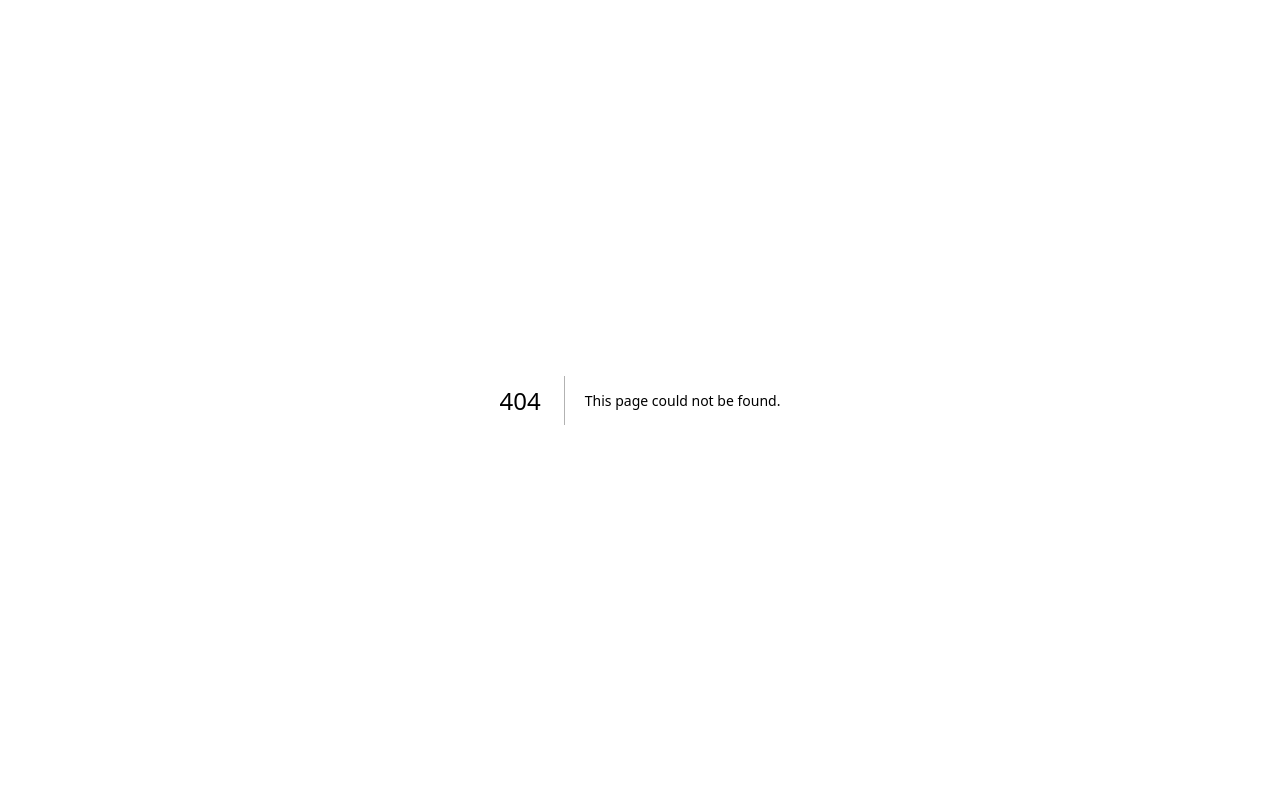
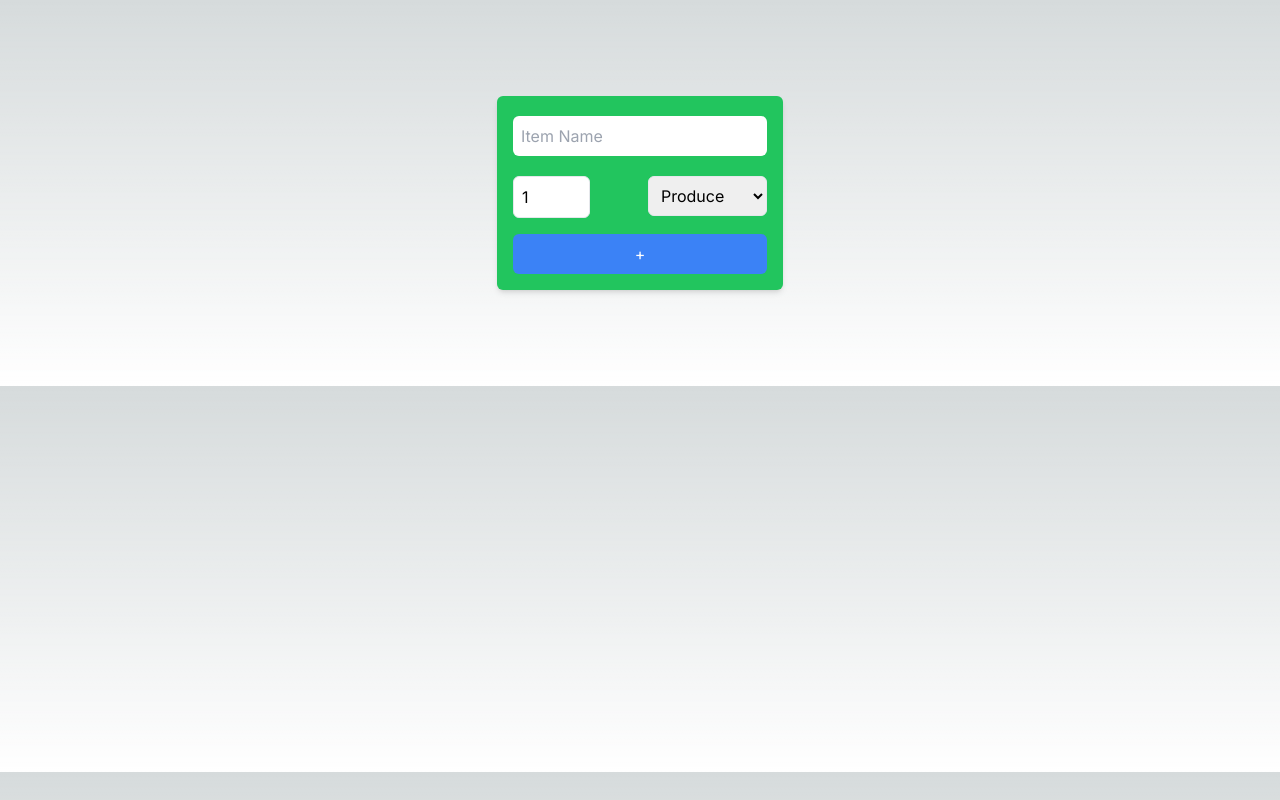
Before and after one commit to robelchane/cprg306-assignments, a Next.js app: page /week-4 in a window 1280 px wide. Before the commit this address had no page. Built offline with nearby package versions, Linux system fonts and the light colour scheme.

Commit message:
Week 4 Done

```diff
--- a/app/page.js
+++ b/app/page.js
@@ -6,6 +6,7 @@ export default function page(){
       <h1 className="mb-5 text-3xl font-bold">CPRG 306: Web Development 2 - Assignments</h1>
       <p><Link href="week-2">Week 2 Assignment</Link></p>
       <p><Link href="week-3">Week 3 Assignment</Link></p>
+      <p><Link href="week-4">Week 4 Assignment</Link></p>
     </div>
 
     </main>
--- /dev/null
+++ b/app/week-4/new-item.js
@@ -0,0 +1,72 @@
+"use client";
+
+import {useState} from "react";
+
+export default function NewItem(){
+  const [name, setName] = useState('');
+  const [quantity, setQuantity] = useState(1);
+  const [category, setCategory] = useState('produce');
+
+  const handleSubmit = (event) => {
+    event.preventDefault();
+    // Display
+    alert(`Added Item: ${name}, Quantity: ${quantity}, Category: ${category}`);
+
+    // Reset the state variables to their initial values
+    setName('');
+    setQuantity(1);
+    setCategory('produce');
+  };
+
+  return (
+    // Item Name
+    <div className="flex justify-center">
+      <form onSubmit={handleSubmit} className="bg-green-500 m-24 p-4 rounded-md shadow-md">
+        <div className="mb-4">
+          <input type="text" id="name" name="name" value={name}
+            onChange={(event) => setName(event.target.value)}
+            required
+            placeholder="Item Name"
+            className="mt-1 p-2 rounded-md w-full"
+          />
+        </div>
+
+        {/* Quantities */}
+        <div className="flex justify-between">
+          <div className="w-1/3 pr-2">
+            <input type="number" id="quantity" name="quantity" min="1" max="99" value={quantity}
+              onChange={(event) => setQuantity(Number(event.target.value))}
+              className="mt-1 p-2 border rounded-md w-full"
+            />
+          </div>
+
+          {/* categories */}
+          <div className="w-1/2 pl-2">
+            <select id="category" name="category" value={category}
+              onChange={(event) => setCategory(event.target.value)}
+              className="mt-1 p-2 border rounded-md w-full"
+            >
+            <option value="produce">Produce</option>
+            <option value="dairy">Dairy</option>
+            <option value="bakery">Bakery</option>
+            <option value="meat">Meat</option>
+            <option value="frozen">Frozen Foods</option>
+            <option value="canned">Canned Goods</option>
+            <option value="dry">Dry Goods</option>
+            <option value="beverages">Beverages</option>
+            <option value="snacks">Snacks</option>
+            <option value="household">Household</option>
+            <option value="other">Other</option>
+          </select>
+          </div>
+        </div>
+
+        {/* Submit Button */}
+        <button type="submit" className="bg-blue-500 text-white w-full p-2 mt-4 rounded-md hover:bg-blue-800">
+          +
+        </button>
+      </form>
+    </div>
+  );
+
+}
--- /dev/null
+++ b/app/week-4/page.js
@@ -0,0 +1,7 @@
+import NewItem from './new-item';
+
+const Page = () => {
+  return <NewItem />;
+};
+
+export default Page;
```
